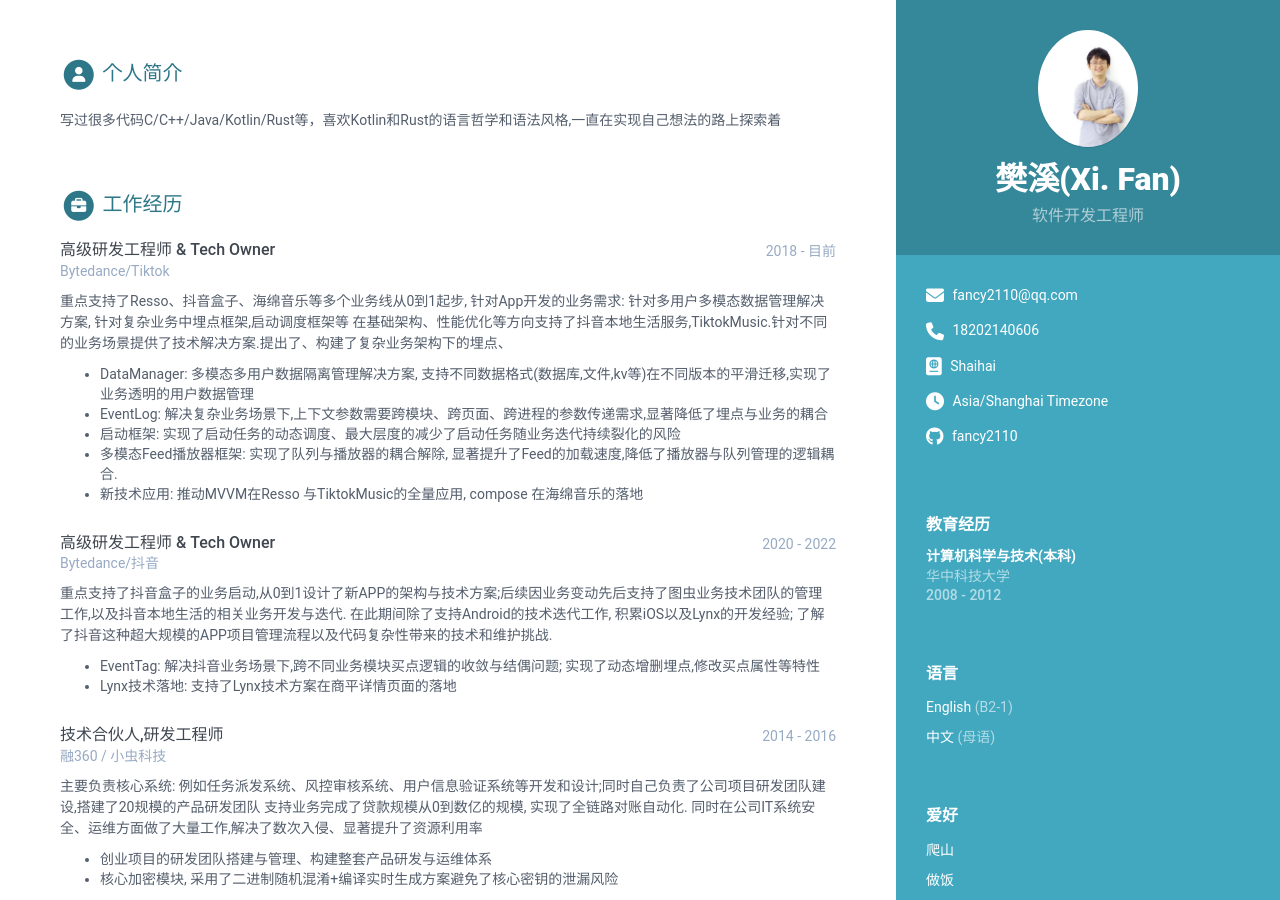
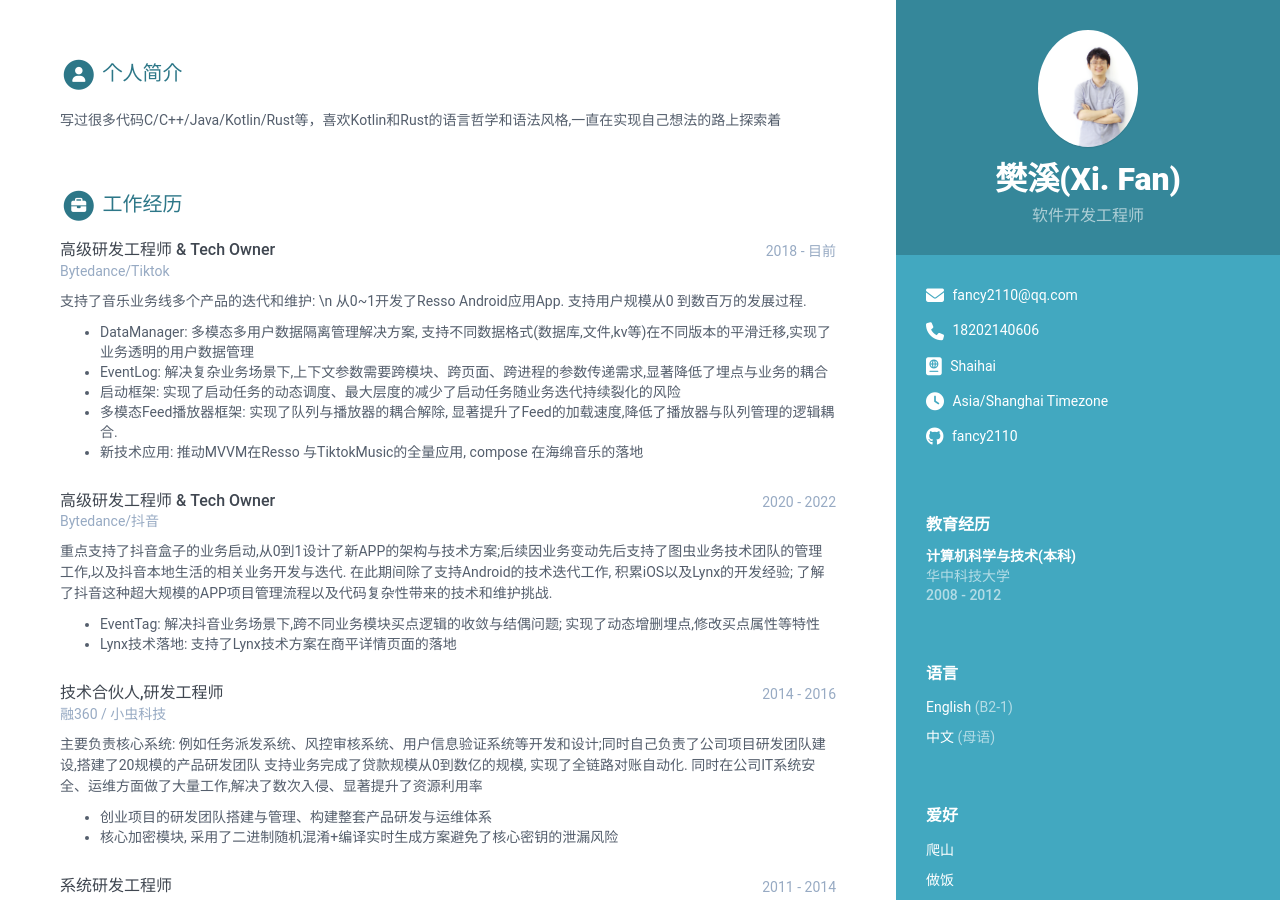
Before and after one commit to fancy2110/fancy2110.github.io, a Jekyll site: the page built from print.html, in a window 1280 px wide and 900 px high. Built offline with Jekyll 4.4.1, drawn with Linux system fonts in a browser that asks for light colours; nearby versions of some CDN libraries; library files that are not in the unit come from our copies.

Commit message:
feat:补齐在音乐的工作经历

```diff
--- a/_data/data.yml
+++ b/_data/data.yml
@@ -71,9 +71,8 @@
       time: 2018 - 目前
       company: Bytedance/Tiktok
       details: |
-        重点支持了Resso、抖音盒子、海绵音乐等多个业务线从0到1起步, 针对App开发的业务需求: 针对多用户多模态数据管理解决方案, 针对复杂业务中埋点框架,启动调度框架等
-        在基础架构、性能优化等方向支持了抖音本地生活服务,TiktokMusic.针对不同的业务场景提供了技术解决方案.提出了、构建了复杂业务架构下的埋点、
-
+        支持了音乐业务线多个产品的迭代和维护: \n
+        从0~1开发了Resso Android应用App. 支持用户规模从0 到数百万的发展过程.
           - DataManager: 多模态多用户数据隔离管理解决方案, 支持不同数据格式(数据库,文件,kv等)在不同版本的平滑迁移,实现了业务透明的用户数据管理
           - EventLog: 解决复杂业务场景下,上下文参数需要跨模块、跨页面、跨进程的参数传递需求,显著降低了埋点与业务的耦合
           - 启动框架: 实现了启动任务的动态调度、最大层度的减少了启动任务随业务迭代持续裂化的风险
```
